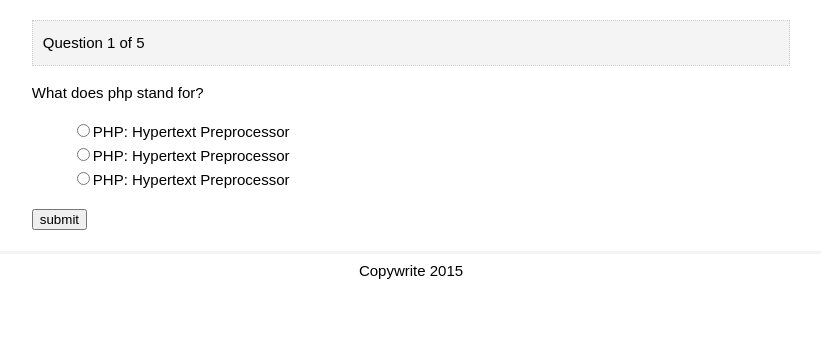
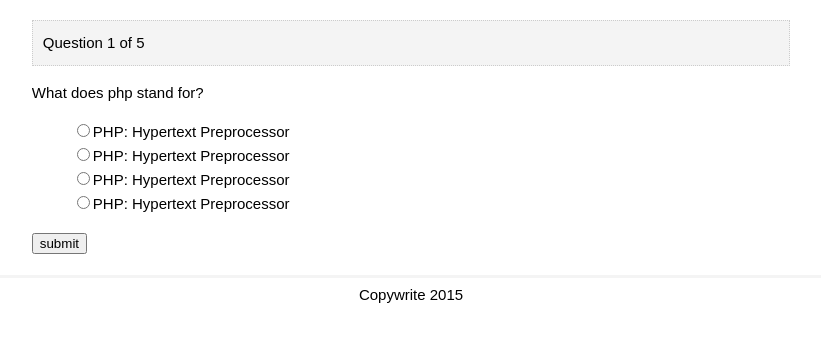
Before and after one commit to Sulaiman001/phpquizzer, a PHP site: page /question.php in a window 1280 px wide. Shown: the part 75-417 px from the top of the page, without its empty margins (229-1050 px from the left). Run offline with PHP 8.4, Linux system fonts and the light colour scheme.

Commit message:
Added some more placeholder radio buttons that are static

```diff
--- a/question.php
+++ b/question.php
@@ -22,6 +22,7 @@
 					<li><input name = "choice" type = "radio" value = "1"</li>PHP: Hypertext Preprocessor</li>
 					<li><input name = "choice" type = "radio" value = "1"</li>PHP: Hypertext Preprocessor</li>
 					<li><input name = "choice" type = "radio" value = "1"</li>PHP: Hypertext Preprocessor</li>
+					<li><input name = "choice" type = "radio" value = "1"</li>PHP: Hypertext Preprocessor</li>
 
 				</ul>
 				<input type = "submit" value = "submit">
```
